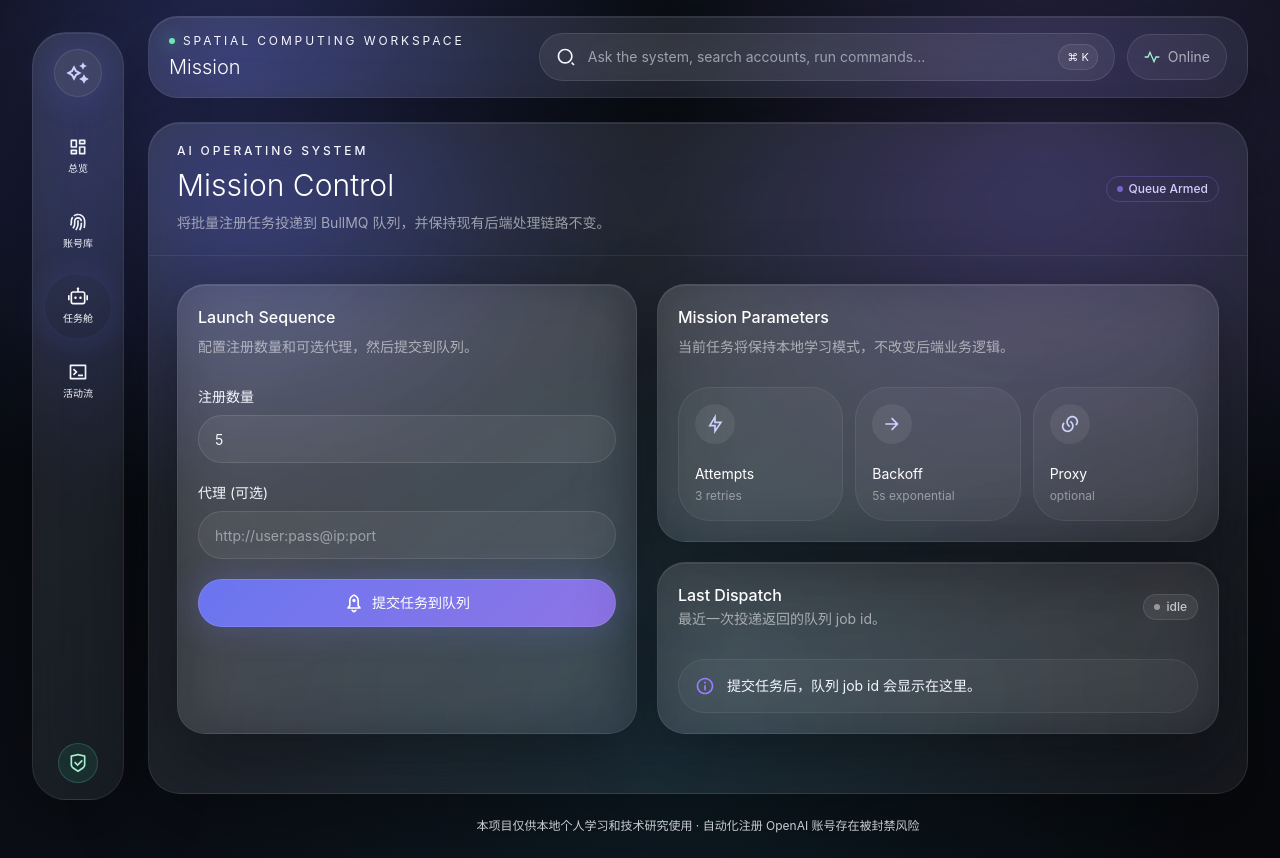
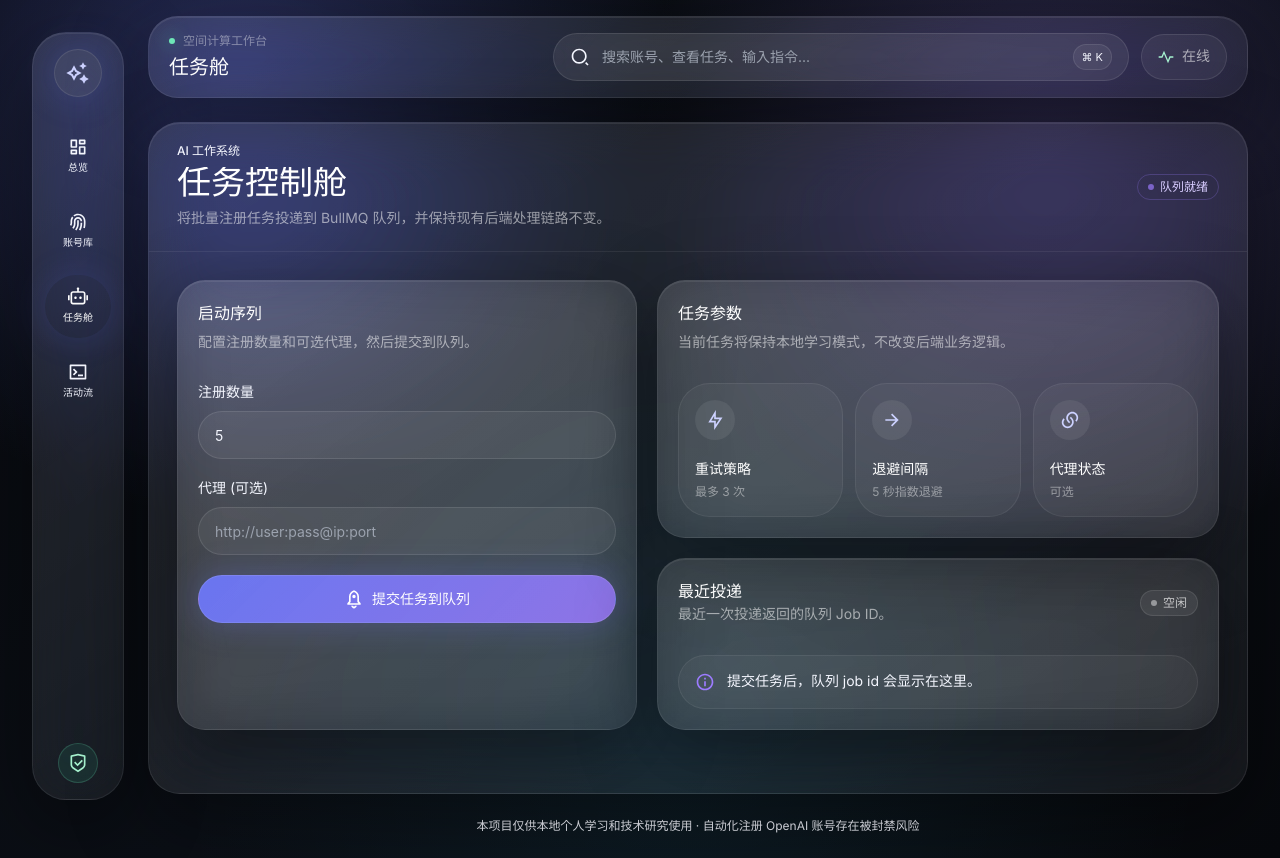
Before and after one commit to mb-fff/gpt-auto-register, a React (Vite) app in the folder frontend/: page /tasks in a window 1280 px wide. Built offline with nearby package versions, Linux system fonts and the light colour scheme.

Commit message:
Localize frontend copy and refine typography

```diff
--- a/frontend/src/App.tsx
+++ b/frontend/src/App.tsx
@@ -18,10 +18,10 @@ import { Toaster } from './components/ui/sonner';
 import { cn } from './lib/utils';
 
 const navItems = [
-  { path: '/', label: 'Overview', cnLabel: '总览', icon: RiDashboardLine },
-  { path: '/accounts', label: 'Vault', cnLabel: '账号库', icon: RiFingerprintLine },
-  { path: '/tasks', label: 'Mission', cnLabel: '任务舱', icon: RiRobot2Line },
-  { path: '/monitor', label: 'Stream', cnLabel: '活动流', icon: RiTerminalBoxLine },
+  { path: '/', label: '系统总览', cnLabel: '总览', icon: RiDashboardLine },
+  { path: '/accounts', label: '账号库', cnLabel: '账号库', icon: RiFingerprintLine },
+  { path: '/tasks', label: '任务舱', cnLabel: '任务舱', icon: RiRobot2Line },
+  { path: '/monitor', label: '活动流', cnLabel: '活动流', icon: RiTerminalBoxLine },
 ];
 
 function Shell() {
@@ -68,11 +68,11 @@ function Shell() {
         <main className="flex min-w-0 flex-1 flex-col gap-4 lg:gap-6">
           <header className="glass-panel flex flex-col gap-4 rounded-[30px] px-4 py-4 sm:flex-row sm:items-center sm:justify-between lg:px-5">
             <div>
-              <div className="flex items-center gap-2 text-xs uppercase tracking-[0.24em] text-white/36">
+              <div className="flex items-center gap-2 text-xs font-medium tracking-normal text-white/40">
                 <span className="size-1.5 rounded-full bg-emerald-300 shadow-[0_0_16px_rgba(110,231,183,0.8)]" />
-                Spatial Computing Workspace
+                空间计算工作台
               </div>
-              <div className="mt-1 text-xl font-light text-white">{active.label}</div>
+              <div className="mt-1 text-xl font-normal text-white">{active.label}</div>
             </div>
 
             <div className="flex min-w-0 flex-1 items-center justify-end gap-3">
@@ -80,13 +80,13 @@ function Shell() {
                 <RiSearch2Line className="size-5 shrink-0" />
                 <input
                   className="min-w-0 flex-1 bg-transparent text-sm text-white outline-none placeholder:text-white/34"
-                  placeholder="Ask the system, search accounts, run commands..."
+                  placeholder="搜索账号、查看任务、输入指令..."
                 />
                 <span className="hidden rounded-xl border border-white/10 bg-white/[0.06] px-2 py-1 text-[11px] text-white/42 sm:inline">⌘ K</span>
               </div>
               <div className="hidden items-center gap-2 rounded-3xl border border-white/10 bg-white/[0.055] px-4 py-3 text-sm text-white/60 md:flex">
                 <RiPulseLine className="size-4 text-emerald-200" />
-                Online
+                在线
               </div>
             </div>
 
--- a/frontend/src/components/os/MetricOrb.tsx
+++ b/frontend/src/components/os/MetricOrb.tsx
@@ -26,7 +26,7 @@ export function MetricOrb({
         </div>
         <span className="size-2 rounded-full bg-current shadow-[0_0_18px_currentColor]" />
       </div>
-      <div className="text-4xl font-light leading-none text-white">{value}</div>
+      <div className="text-4xl font-normal leading-none text-white">{value}</div>
       <div className="mt-2 text-sm text-white/52">{label}</div>
     </div>
   );
--- a/frontend/src/components/os/WindowFrame.tsx
+++ b/frontend/src/components/os/WindowFrame.tsx
@@ -19,8 +19,8 @@ export function WindowFrame({
     <GlassPanel className={cn('min-h-[calc(100vh-128px)] overflow-hidden', className)}>
       <div className="flex flex-col gap-4 border-b border-white/[0.07] px-5 py-5 sm:flex-row sm:items-center sm:justify-between lg:px-7">
         <div className="min-w-0">
-          <p className="mb-2 text-xs font-medium uppercase tracking-[0.24em] text-white/36">AI Operating System</p>
-          <h1 className="truncate text-2xl font-light tracking-normal text-white sm:text-3xl">{title}</h1>
+          <p className="mb-2 text-xs font-medium tracking-normal text-white/38">AI 工作系统</p>
+          <h1 className="truncate text-2xl font-normal tracking-normal text-white sm:text-[34px]">{title}</h1>
           <p className="mt-2 max-w-2xl text-sm leading-6 text-white/55">{subtitle}</p>
         </div>
         {status && <StatusBadge tone="violet" pulse>{status}</StatusBadge>}
--- a/frontend/src/index.css
+++ b/frontend/src/index.css
@@ -39,7 +39,9 @@ body {
     radial-gradient(circle at 54% 88%, rgba(60, 210, 255, 0.08), transparent 32rem),
     linear-gradient(135deg, #07090d 0%, #0b0f16 48%, #07090d 100%);
   color: #f5f7ff;
-  font-family: Inter, -apple-system, BlinkMacSystemFont, "SF Pro Display", "SF Pro Text", "PingFang SC", "HarmonyOS Sans", "Segoe UI", sans-serif;
+  font-family: -apple-system, BlinkMacSystemFont, "PingFang SC", "Hiragino Sans GB", "HarmonyOS Sans", "Microsoft YaHei UI", Inter, "SF Pro Display", "SF Pro Text", "Segoe UI", sans-serif;
+  -webkit-font-smoothing: antialiased;
+  text-rendering: geometricPrecision;
   letter-spacing: 0;
 }
 
--- a/frontend/src/pages/RealTimeMonitor.tsx
+++ b/frontend/src/pages/RealTimeMonitor.tsx
@@ -21,19 +21,19 @@ const RealTimeMonitor: React.FC = () => {
 
   return (
     <WindowFrame
-      title="Live Activity Stream"
+      title="实时活动流"
       subtitle="终端式活动流，用于观察本地任务、Profile 和队列状态变化。"
-      status="Streaming"
+      status="正在监听"
     >
       <div className="grid gap-5 xl:grid-cols-[1fr_320px]">
         <Card className="overflow-hidden">
           <CardHeader>
             <div className="flex items-center justify-between gap-3">
               <div>
-                <CardTitle>Activity Console</CardTitle>
+                <CardTitle>活动控制台</CardTitle>
                 <CardDescription>最近 10 条系统活动会自动刷新。</CardDescription>
               </div>
-              <StatusBadge tone="success" pulse>Live</StatusBadge>
+              <StatusBadge tone="success" pulse>实时</StatusBadge>
             </div>
           </CardHeader>
           <CardContent className="p-0">
@@ -54,7 +54,7 @@ const RealTimeMonitor: React.FC = () => {
         <div className="grid gap-5">
           <Card>
             <CardHeader>
-              <CardTitle>Signal</CardTitle>
+              <CardTitle>信号</CardTitle>
               <CardDescription>当前活动流连接状态。</CardDescription>
             </CardHeader>
             <CardContent className="flex flex-col gap-4">
@@ -65,7 +65,7 @@ const RealTimeMonitor: React.FC = () => {
                 </div>
               </div>
               <div className="flex items-center justify-between rounded-3xl border border-white/[0.07] bg-white/[0.035] px-4 py-3">
-                <span className="text-sm text-white/62">Heartbeat</span>
+                <span className="text-sm text-white/62">心跳</span>
                 <span className="text-sm text-emerald-200">3s</span>
               </div>
             </CardContent>
@@ -77,7 +77,7 @@ const RealTimeMonitor: React.FC = () => {
                 <RiTerminalBoxLine className="size-5" />
               </div>
               <div>
-                <div className="text-sm text-white">WebSocket Ready</div>
+                <div className="text-sm text-white">WebSocket 就绪</div>
                 <div className="mt-1 text-xs text-white/42">后续可替换模拟日志源。</div>
               </div>
               <RiPulseLine className="ml-auto size-5 text-emerald-200" />
--- a/frontend/src/pages/Tasks.tsx
+++ b/frontend/src/pages/Tasks.tsx
@@ -46,14 +46,14 @@ const Tasks: React.FC = () => {
 
   return (
     <WindowFrame
-      title="Mission Control"
+      title="任务控制舱"
       subtitle="将批量注册任务投递到 BullMQ 队列，并保持现有后端处理链路不变。"
-      status="Queue Armed"
+      status="队列就绪"
     >
       <div className="grid gap-5 xl:grid-cols-[0.9fr_1.1fr]">
         <Card>
           <CardHeader>
-            <CardTitle>Launch Sequence</CardTitle>
+            <CardTitle>启动序列</CardTitle>
             <CardDescription>配置注册数量和可选代理，然后提交到队列。</CardDescription>
           </CardHeader>
           <CardContent>
@@ -90,14 +90,14 @@ const Tasks: React.FC = () => {
         <div className="grid gap-5">
           <Card>
             <CardHeader>
-              <CardTitle>Mission Parameters</CardTitle>
+              <CardTitle>任务参数</CardTitle>
               <CardDescription>当前任务将保持本地学习模式，不改变后端业务逻辑。</CardDescription>
             </CardHeader>
             <CardContent className="grid gap-3 sm:grid-cols-3">
               {[
-                ['Attempts', '3 retries', <RiFlashlightLine className="size-5" />],
-                ['Backoff', '5s exponential', <RiArrowRightLine className="size-5" />],
-                ['Proxy', proxy ? 'attached' : 'optional', <RiLinksLine className="size-5" />],
+                ['重试策略', '最多 3 次', <RiFlashlightLine className="size-5" />],
+                ['退避间隔', '5 秒指数退避', <RiArrowRightLine className="size-5" />],
+                ['代理状态', proxy ? '已绑定' : '可选', <RiLinksLine className="size-5" />],
               ].map(([label, value, icon]) => (
                 <div key={label as string} className="rounded-3xl border border-white/[0.07] bg-white/[0.04] p-4">
                   <div className="mb-5 flex size-10 items-center justify-center rounded-2xl bg-white/[0.07] text-[#cdd2ff]">{icon}</div>
@@ -112,11 +112,11 @@ const Tasks: React.FC = () => {
             <CardHeader>
               <div className="flex items-center justify-between gap-3">
                 <div>
-                  <CardTitle>Last Dispatch</CardTitle>
-                  <CardDescription>最近一次投递返回的队列 job id。</CardDescription>
+                  <CardTitle>最近投递</CardTitle>
+                  <CardDescription>最近一次投递返回的队列 Job ID。</CardDescription>
                 </div>
                 <StatusBadge tone={lastJobs.length ? 'success' : 'neutral'} pulse={!!lastJobs.length}>
-                  {lastJobs.length ? `${lastJobs.length} jobs` : 'idle'}
+                  {lastJobs.length ? `${lastJobs.length} 个任务` : '空闲'}
                 </StatusBadge>
               </div>
             </CardHeader>
--- a/frontend/tailwind.config.ts
+++ b/frontend/tailwind.config.ts
@@ -8,13 +8,15 @@ const config: Config = {
     extend: {
       fontFamily: {
         sans: [
-          'Inter',
           '-apple-system',
           'BlinkMacSystemFont',
+          'PingFang SC',
+          'Hiragino Sans GB',
+          'HarmonyOS Sans',
+          'Microsoft YaHei UI',
+          'Inter',
           'SF Pro Display',
           'SF Pro Text',
-          'PingFang SC',
-          'HarmonyOS Sans',
           'Segoe UI',
           'sans-serif',
         ],
```
Also changed, not shown: frontend/src/pages/Accounts.tsx (+11 -11 lines), frontend/src/pages/Dashboard.tsx (+16 -16 lines).
